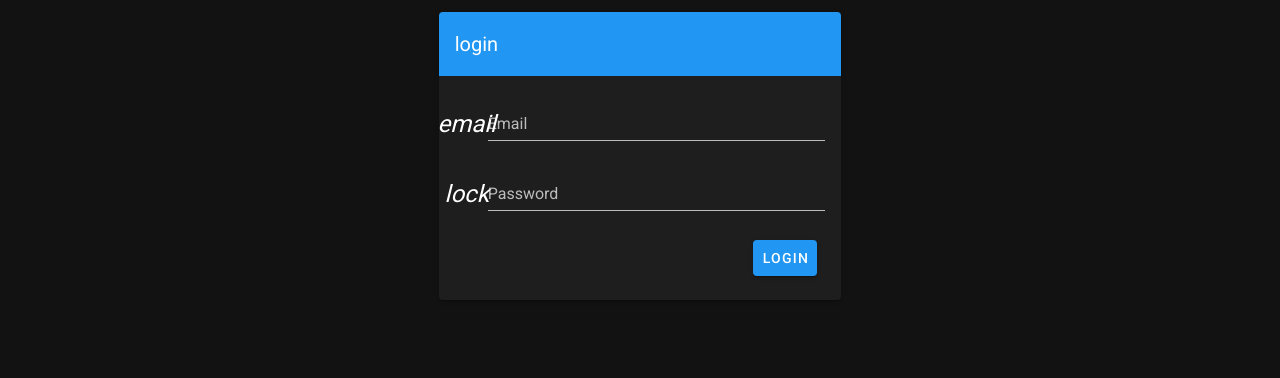
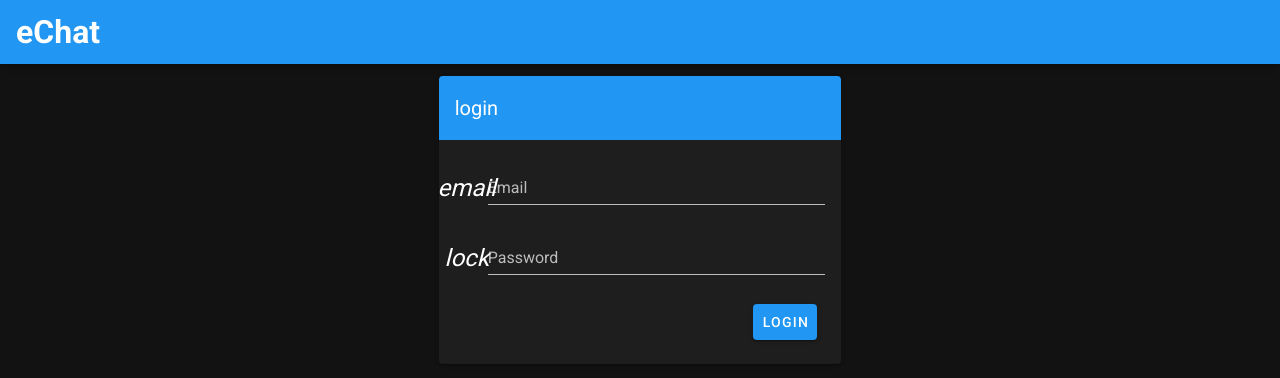
Before and after one commit to hi4manohar/echat, a Vue app in the folder client/: page /login in a window 1280 px wide. Shown: the top 378 px of the page. Built offline with nearby package versions, Linux system fonts and the light colour scheme; no server answers.

Commit message:
added styles to component

```diff
--- a/client/src/App.vue
+++ b/client/src/App.vue
@@ -1,10 +1,10 @@
-<template>
+<template lang="pug">
   <v-app>
-    <!-- <v-app-bar app color="primary" dark>
+    <v-app-bar app color="primary" dark>
       <div class="d-flex align-center">
         <h1>eChat</h1>
       </div>
-    </v-app-bar> -->
+    </v-app-bar>
 
     <v-content>
       <router-view></router-view>
@@ -23,3 +23,10 @@ export default {
   }),
 }
 </script>
+
+<style lang="stylus">
+.v-content
+  padding: 88px 0px 0px;
+html
+  overflow-y: hidden !important;
+</style>
--- a/client/src/components/Conversation.vue
+++ b/client/src/components/Conversation.vue
@@ -63,7 +63,7 @@ export default {
 
 <style lang="stylus" scoped>
 .conversation
-  max-height calc(100vh - 112px)
+  max-height calc(100vh - 144px)
   overflow-y auto
 
 // @TODO improve styles
--- a/client/src/components/ConversationsList.vue
+++ b/client/src/components/ConversationsList.vue
@@ -6,7 +6,10 @@
     )
       // @TODO fetch once and get the user's detail here,
       // replacing the id
-      .name {{ getUser(conversationsBlock[0].userId).pName }}
+      .agent-profile
+        .agent-image
+          img(class="img-round" src="https://encrypted-tbn0.gstatic.com/images?q=tbn%3AANd9GcTktrJrpzwPQ_a-rdg_ECfCFmIx5jKfbfU85eVgaDevH4T6fFR4")
+        .name {{ getUser(conversationsBlock[0].userId).pName }}
       // List all user's conversations, click to activate and open in pane
       ConversationPreview(
         v-for="conversation in conversationsBlock"
@@ -42,9 +45,27 @@ export default {
 
 <style lang="stylus" scoped>
 .conversations-list
-  height calc(100vh - 112px)
+  height calc(100vh - 88px)
   overflow-y auto
+.name
+  margin-left: 11px;
 
 .conversations-block
   margin 0 0 1em
+.agent-image
+  height 49px
+  width 49px
+.agent-profile
+  flex none
+  display flex
+  align-items center
+.img-round
+  display block
+  position relative
+  transition opacity .15s ease-out
+  width 100%
+  height 100%
+  z-index 100
+  overflow hidden
+  border-radius 50%
 </style>
--- a/client/src/components/dashboard/ConversationPreview.vue
+++ b/client/src/components/dashboard/ConversationPreview.vue
@@ -4,7 +4,7 @@
     @click="setActive"
   )
     .profile-name {{ getProfile(conversation.profileId).pName }}
-    .msg-preview {{ conversation.lastMsg.msgBody }}
+    .msg-preview.ellipsis {{ conversation.lastMsg.msgBody }}
 </template>
 
 <script>
@@ -32,4 +32,14 @@ export default {
 .conversation-preview
   margin-left 1em
   background rgba(black, .1)
+  max-width: 80%;
+  margin-left: 4em;
+  margin-bottom: 7px;
+  cursor: pointer;
+.msg-preview
+  font-size 12px
+.ellipsis
+  white-space: nowrap;
+  overflow: hidden;
+  text-overflow: ellipsis;
 </style>
--- a/client/src/router/index.js
+++ b/client/src/router/index.js
@@ -19,15 +19,6 @@ const routes = [
       requiresAuth: true,
     },
   },
-
-  {
-    path: '/conversation',
-    name: 'Conversation',
-    component: () => import('../views/Conversation.vue'),
-    meta: {
-      requiresAuth: false,
-    },
-  },
 ]
 
 const router = new VueRouter({
@@ -40,6 +31,8 @@ router.beforeEach((to, from, next) => {
   const requiresAuth = to.matched.some(dest => dest.meta.requiresAuth)
   const currentUser = fb.auth.currentUser
 
+  console.log('hi')
+
   if (requiresAuth && !currentUser) {
     next('/login')
   } else {
--- a/client/src/views/Conversation.vue
+++ /dev/null
@@ -1,21 +0,0 @@
-<template>
-  <v-container class="black lighten-5">
-    <v-row no-gutters style="height: 90vh">
-      <v-col sm="3">
-        One of three columns
-      </v-col>
-      <v-col sm="6">
-        One of three columns
-      </v-col>
-      <v-col sm="3">
-        One of three columns
-      </v-col>
-    </v-row>
-  </v-container>
-</template>
-
-<script type="text/javascript">
-export default {
-  name: 'conversation',
-}
-</script>
--- a/client/src/views/Dashboard.vue
+++ b/client/src/views/Dashboard.vue
@@ -3,8 +3,10 @@
     v-row
       v-col(cols="3")
         ConversationsList
-      v-col(cols="6")
-        Conversation
+      v-col(cols="6" class="conv-section")
+        .conv-column
+          Conversation
+        v-footer(color="primary lighten-1" padless)
       v-col(cols="3")
         .profiles-container
           Profile(type="user")
@@ -37,10 +39,23 @@ export default {
 
 <style lang="stylus" scoped>
 .profiles-container
-  height calc(100vh - 112px)
+  height calc(100vh - 88px)
   display flex
   flex-direction column
   max-width 100%
   max-height 100%
   justify-content space-between
+  overflow-y: auto;
+.conv-section
+  background: #31312e;
+  margin: 0;
+  padding: 0;
+.conv-column
+  margin: 10px;
+footer
+  order: 3;
+  position: fixed;
+  width: 50%;
+  bottom: 0px;
+  height: 63px;
 </style>
```
